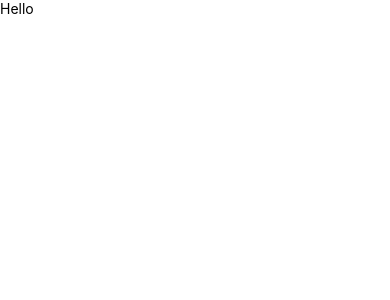
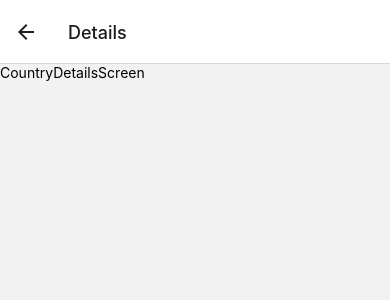
Before and after one commit to Mogakamo/countries-stage3, a React Native app: screen /Details in a window 390 px wide. Shown: the top 300 px of the page. Built offline with nearby package versions, Linux system fonts and the light colour scheme.

Commit message:
[config]: configured react navigation

```diff
--- a/App.js
+++ b/App.js
@@ -1,11 +1,13 @@
 import { StatusBar } from "expo-status-bar";
 import { StyleSheet, Text, SafeAreaView } from "react-native";
+import {NavigationContainer} from "@react-navigation/native"
+import MainStackNavigator from "./src/navigation/MainStackNavigator";
 
 export default function App() {
   return (
-    <SafeAreaView>
-      <Text>Hello</Text>
+    <NavigationContainer>
       <StatusBar style="auto" />
-    </SafeAreaView>
+      <MainStackNavigator />
+    </NavigationContainer>
   );
 }
--- a/package.json
+++ b/package.json
@@ -9,11 +9,15 @@
     "web": "expo start --web"
   },
   "dependencies": {
+    "@react-navigation/native": "^6.0.13",
+    "@react-navigation/native-stack": "^6.9.1",
     "expo": "~47.0.3",
     "expo-status-bar": "~1.4.2",
     "nativewind": "^2.0.11",
     "react": "18.1.0",
-    "react-native": "0.70.5"
+    "react-native": "0.70.5",
+    "react-native-safe-area-context": "4.4.1",
+    "react-native-screens": "~3.18.0"
   },
   "devDependencies": {
     "@babel/core": "^7.12.9",
--- /dev/null
+++ b/src/navigation/MainStackNavigator.jsx
@@ -0,0 +1,19 @@
+import { View, Text } from 'react-native'
+import React from 'react'
+import { createNativeStackNavigator } from '@react-navigation/native-stack'
+import CountriesScreen from '../screens/CountriesScreen'
+import CountryDetailsScreen from '../screens/CountryDetailsScreen'
+
+const Stack = createNativeStackNavigator()
+
+const MainStackNavigator = () => {
+
+  return (
+    <Stack.Navigator>
+      <Stack.Screen name='Home' component={CountriesScreen} />
+      <Stack.Screen name='Details' component={CountryDetailsScreen} />
+    </Stack.Navigator>
+  )
+}
+
+export default MainStackNavigator
--- /dev/null
+++ b/src/screens/CountriesScreen.jsx
@@ -0,0 +1,12 @@
+import { View, Text } from 'react-native'
+import React from 'react'
+
+const CountriesScreen = () => {
+  return (
+    <View>
+      <Text>CountriesScreen</Text>
+    </View>
+  )
+}
+
+export default CountriesScreen
--- /dev/null
+++ b/src/screens/CountryDetailsScreen.jsx
@@ -0,0 +1,12 @@
+import { View, Text } from 'react-native'
+import React from 'react'
+
+const CountryDetailsScreen = () => {
+  return (
+    <View>
+      <Text>CountryDetailsScreen</Text>
+    </View>
+  )
+}
+
+export default CountryDetailsScreen
```
Also changed, not shown: 1 other file (tests, documents, lock files or other folders).
